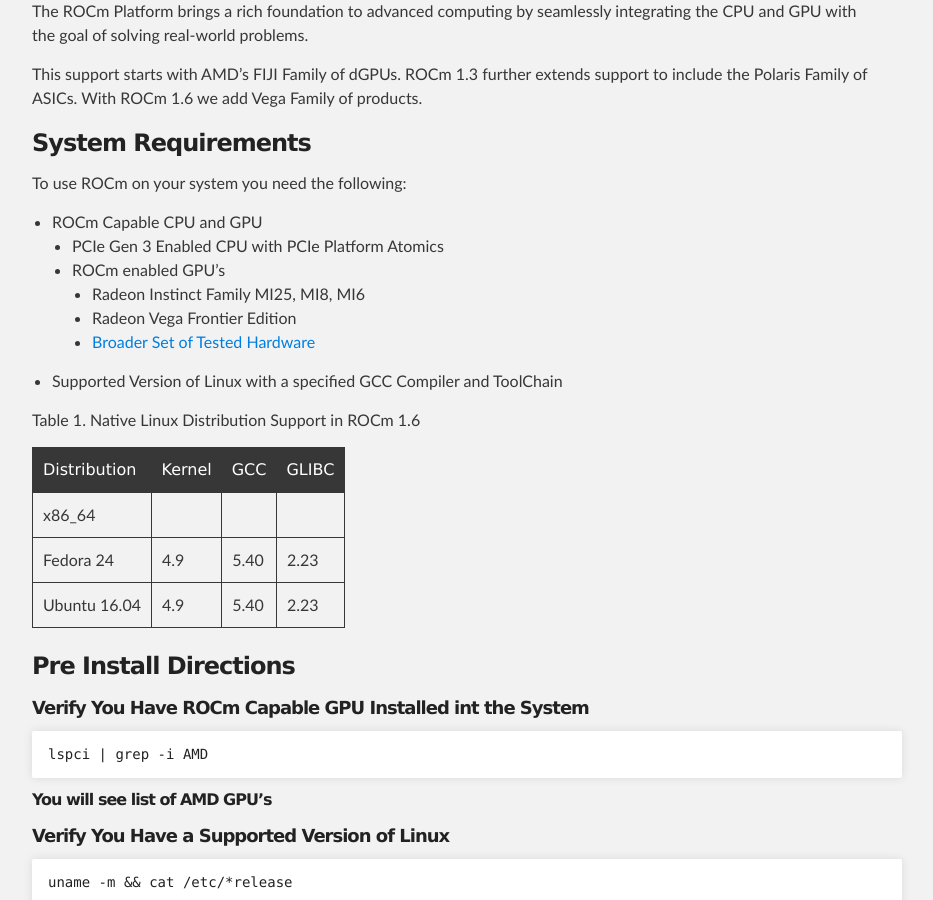
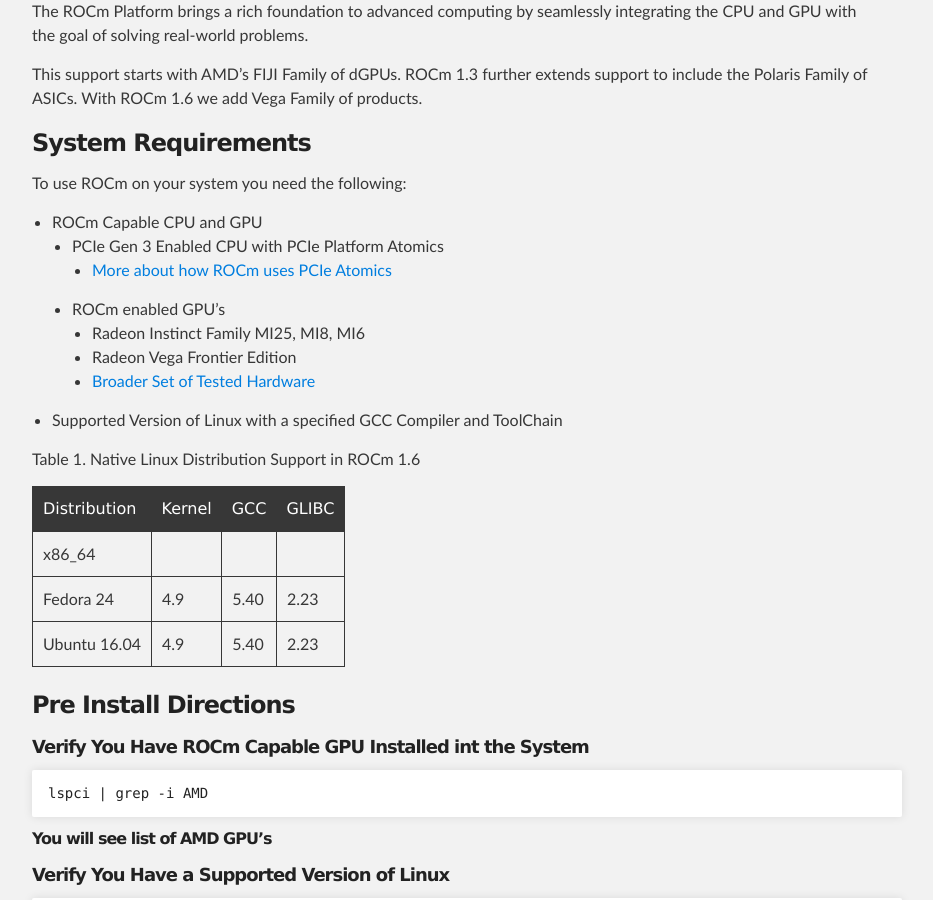
Before and after one commit to ROCm/ROCm.github.io, a Jekyll site: the page built from ROCmInstall.md, in a window 1280 px wide and 900 px high, scrolled down 516 px. Shown: the whole window, without its empty margins (183-1116 px from the left). Built offline with Jekyll 4.4.1, drawn with Linux system fonts in a browser that asks for light colours.

Commit message:
Update ROCmInstall.md

```diff
--- a/ROCmInstall.md
+++ b/ROCmInstall.md
@@ -15,6 +15,7 @@
 To use ROCm on your system you need the following:
 * ROCm Capable CPU and GPU
 	* PCIe Gen 3 Enabled CPU with PCIe Platform Atomics
+		* [More about how ROCm uses PCIe Atomics](https://rocm.github.io/ROCmPCIeFeatures.html)
 	* ROCm enabled GPU's
 		* Radeon Instinct Family MI25, MI8, MI6
 		* Radeon Vega Frontier Edition
```
